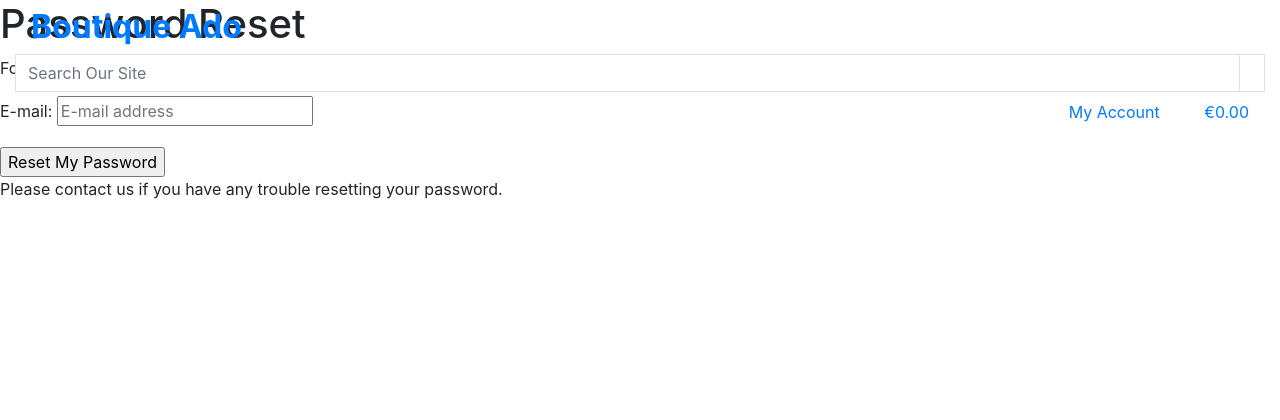
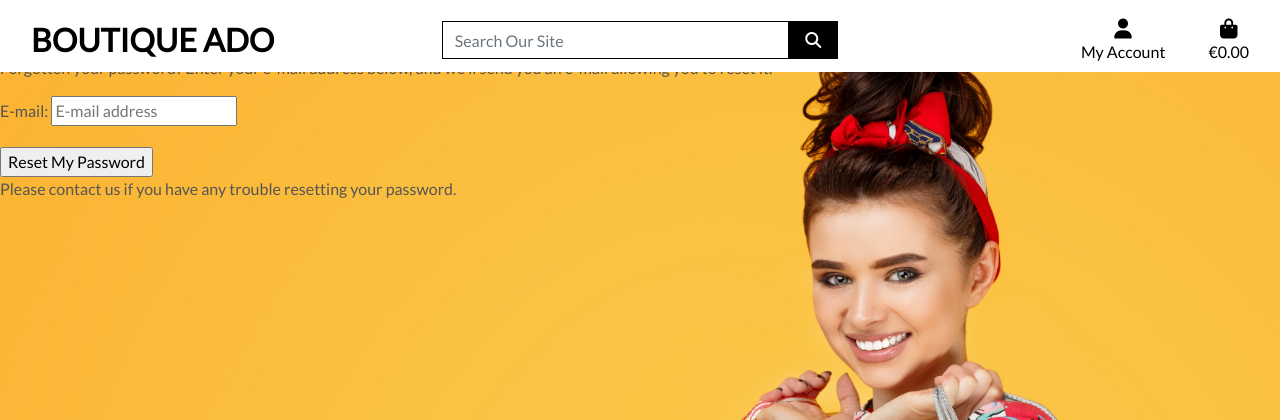
Before and after one commit to BrianStritch/Boutique-ADO, a Django app: page /accounts/password/reset/ in a window 1280 px wide. Shown: the top 420 px of the page. Run offline with Django 3.2, Linux system fonts and the light colour scheme; some libraries are stand-ins or nearby versions.

Commit message:
completed homepage header and css

```diff
--- a/boutique_ado/settings.py
+++ b/boutique_ado/settings.py
@@ -147,6 +147,12 @@ USE_TZ = True
 # https://docs.djangoproject.com/en/3.2/howto/static-files/
 
 STATIC_URL = '/static/'
+STATICFILES_DIRS = (os.path.join(BASE_DIR, 'static'),)
+
+MEDIA_URL = '/media/'
+MEDIA_ROOT = os.path.join(BASE_DIR, 'media')
+
+
 
 # Default primary key field type
 # https://docs.djangoproject.com/en/3.2/ref/settings/#default-auto-field
--- a/boutique_ado/urls.py
+++ b/boutique_ado/urls.py
@@ -15,9 +15,11 @@ Including another URLconf
 """
 from django.contrib import admin
 from django.urls import path, include
+from django.conf import settings
+from django.conf.urls.static import static
 
 urlpatterns = [
     path('admin/', admin.site.urls),
     path('accounts/', include('allauth.urls')),
     path('', include('home.urls')),
-]
+] + static(settings.MEDIA_URL, document_root=settings.MEDIA_ROOT)
--- a/templates/base.html
+++ b/templates/base.html
@@ -19,6 +19,10 @@
     {% block corecss %}
         <link rel="stylesheet" href="https://cdn.jsdelivr.net/npm/bootstrap@4.4.1/dist/css/bootstrap.min.css"
             integrity="sha384-Vkoo8x4CGsO3+Hhxv8T/Q5PaXtkKtu6ug5TOeNV6gBiFeWPGFN9MuhOf23Q9Ifjh" crossorigin="anonymous">
+        <link rel="preconnect" href="https://fonts.googleapis.com">
+        <link rel="preconnect" href="https://fonts.gstatic.com" crossorigin>
+        <link href="https://fonts.googleapis.com/css2?family=Lato&family=Poppins:wght@100&display=swap" rel="stylesheet">
+        <link rel="stylesheet" href="{% static 'css/base.css' %}">
     {% endblock %}
 
     {% block extra_css %}
@@ -26,6 +30,7 @@
 
 
     {% block corejs %}
+        <script src="https://kit.fontawesome.com/41b937922a.js" crossorigin="anonymous"></script>
         <script src="https://code.jquery.com/jquery-3.4.1.slim.min.js"
             integrity="sha384-J6qa4849blE2+poT4WnyKhv5vZF5SrPo0iEjwBvKU7imGFAV0wwj1yYfoRSJoZ+n" crossorigin="anonymous">
         </script>
@@ -46,13 +51,13 @@
 
 <body>
     <header class="container-fluid fixed-top">
-        <div class="row">
-            <div class="col-12 col-lge-4 my-auto py-1 py-lg-0 text-center text-lg-left">
+        <div id="topnav" class="row bg-white pt-lg-2 d-none d-lg-flex">
+            <div class="col-12 col-lg-4 my-auto py-1 py-lg-0 text-center text-lg-left">
                 <a href="{% url 'home' %}" class="nav-link main-logo-link">
                     <h2 class="logo-font text-black my-0"><strong>Boutique Ado</strong></h2>
                 </a>
             </div>
-            <div class="col-12 col-lge-4 my-auto py-1 py-lg-0">
+            <div class="col-12 col-lg-4 my-auto py-1 py-lg-0">
                 <form method="GET" action="">
                     <div class="input-group w-100">
                         <input type="text" class="form-control border-black border rounded-0" name="q" placeholder="Search Our Site">
@@ -66,7 +71,7 @@
                     </div>
                 </form>
             </div>
-            <div class="col-12 col-lge-4 my-auto py-1 py-lg-0">
+            <div class="col-12 col-lg-4 my-auto py-1 py-lg-0">
                 <ul class="list-inline list-unstyled text-center text-lg-right my-0">
                     <li class="list-inline-item dropdown">
                         <a href="#" id="user-options" data-toggle="dropdown" aria-haspopup="true" aria-expanded="false" class="text-black nav-link">
```
